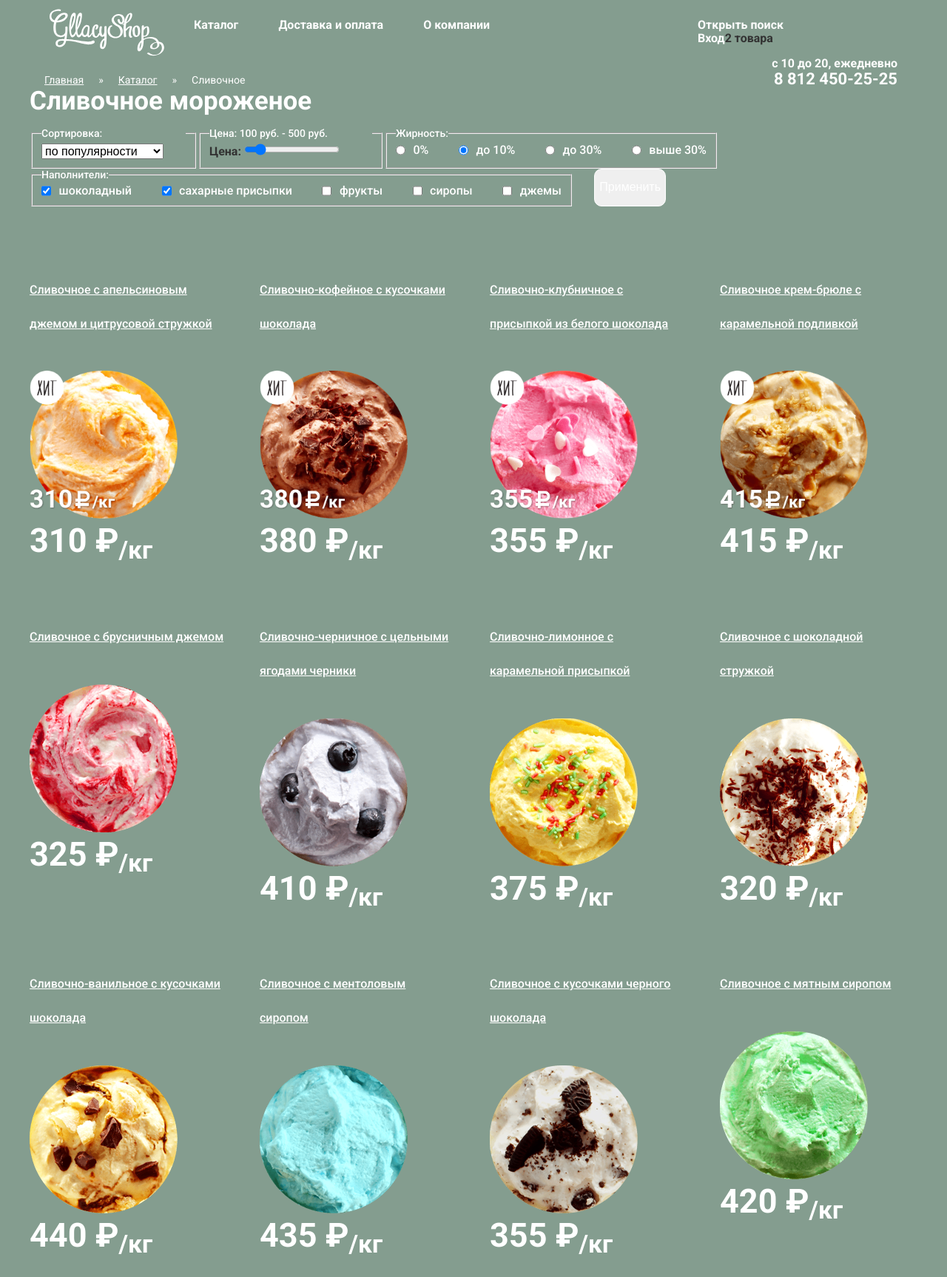
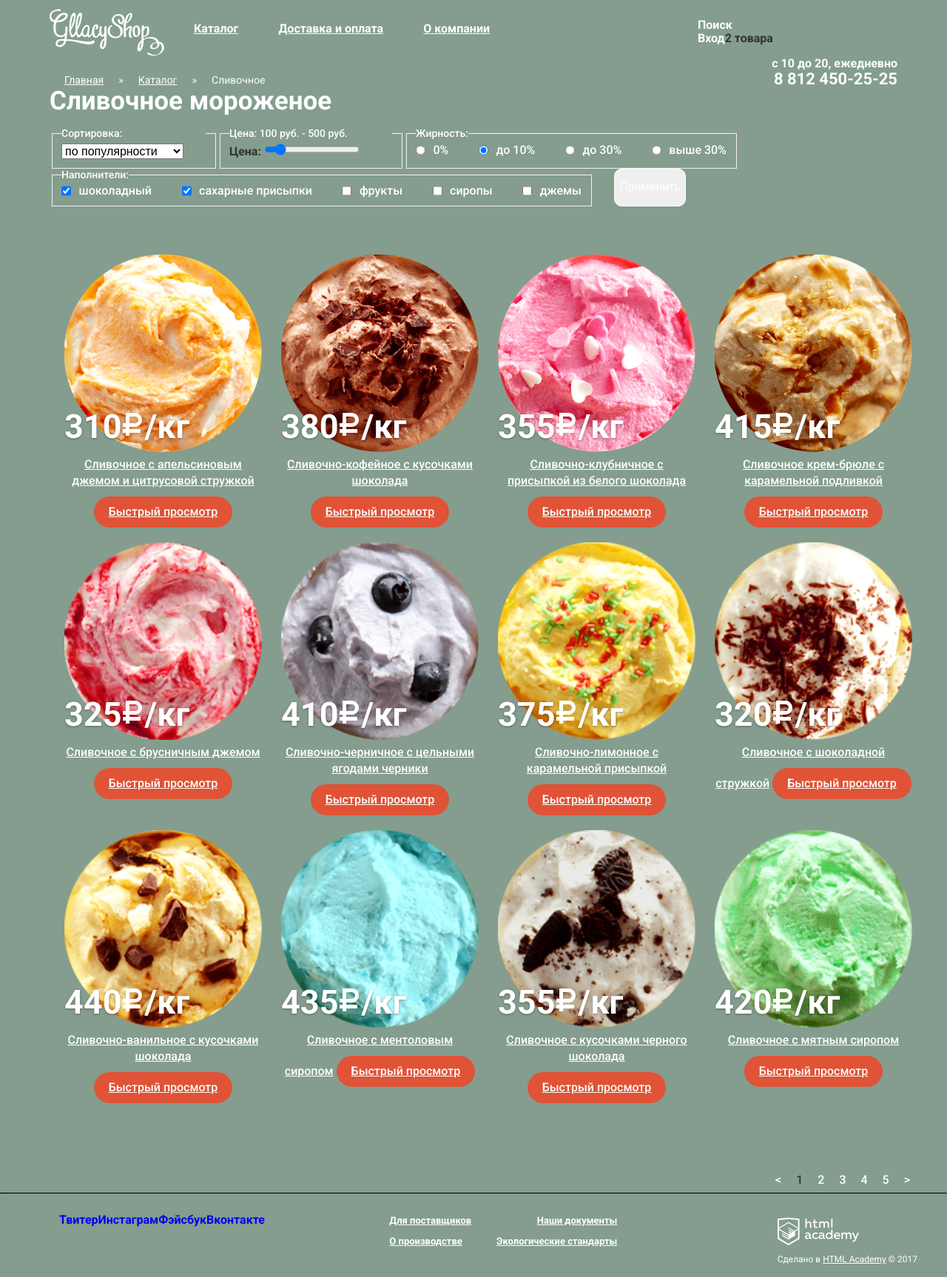
Before and after one commit to Lazarev-Denis/401603-gllacy, a plain HTML site: page catalog.html in a window 1280 px wide. Shown: the top 1726 px of the page at 74% size. Drawn offline with Linux system fonts and the light colour scheme.

Commit message:
Заливаю вновь исправленные сетки

```diff
--- a/catalog.html
+++ b/catalog.html
@@ -40,7 +40,7 @@
 						<h2 class="visually-hidden">Меню пользователя</h2>
 							<div class="head-search">
 								<form class="form-search" action="https://echo.htmlacademy.ru" method="post">
-									<a class="button-search" href="#">Открыть поиск</a>
+									<a class="button-search" href="#">Поиск</a>
 									<div class="search hidden-for-flex">
 										<input id="input-search" type="text" name="search" value="" placeholder="Что ищем?">
 										<label class="visually-hidden" for="input-search">Поле поиска</label>
@@ -167,165 +167,152 @@
 						</form>
 				</section>
 
-				<section class="catalog">
+				<section class="item-list">
 					<h2 class="visually-hidden">Все мороженки</h2>
-						<div class="catalog-container">
-							<ul class="catalog-list">
-								<li class="catalog-item catalog-item-active">
-									<h3>
-										<a href="#">Сливочное с апельсиновым джемом и цитрусовой стружкой</a>
-									</h3>
-										<div class="catalog-item-image">
+							<ul class="ice-cream-catalog">
+								<li class="catalog-item">
+									<div class="catalog-image-container">
 										<a href="#">
-											<img src="img/icehit1.png" width="200" height="200" alt="Сливочное с апельсиновым джемом и цитрусовой стружкой">
+											<img src="img/ice1.png" width="267"	height="267" alt="Апельсиновое мороженое">
 										</a>
+										<div class="item-price">
+											<span>310</span><img src="img/ruble.svg"><span">/кг</span>
 										</div>
-										<span class="catalog-item-price">
-											<b>310 ₽<sub>/кг</sub></b>
-										</span>
+										<a class="item-caption" href="#">Сливочное с апельсиновым джемом и цитрусовой стружкой</a>
+										<a class="button item-button" href="#">Быстрый просмотр</a>
+									</div>
 								</li>
-								<li class="catalog-item catalog-item-active">
-									<h3>
-										<a href="#">Сливочно-кофейное с кусочками шоколада</a>
-									</h3>
-										<div class="catalog-item-image">
+								<li class="catalog-item">
+									<div class="catalog-image-container">
 										<a href="#">
-											<img src="img/icehit2.png" width="200" height="200" alt="Сливочно-кофейное с кусочками шоколада">
+											<img src="img/ice2.png" width="267"	height="267" alt="Сливочно-кофейное с кусочками шоколада">
 										</a>
+										<div class="item-price">
+											<span>380</span><img src="img/ruble.svg"><span">/кг</span>
 										</div>
-										<span class="catalog-item-price">
-											<b>380 ₽<sub>/кг</sub></b>
-										</span>
+										<a class="item-caption" href="#">Сливочно-кофейное с кусочками шоколада</a>
+										<a class="button item-button" href="#">Быстрый просмотр</a>
+									</div>
 								</li>
-								<li class="catalog-item catalog-item-active">
-									<h3>
-										<a href="#">Сливочно-клубничное с присыпкой из белого шоколада</a>
-									</h3>
-										<div class="#">
-											<a href="catalog-item-.html">
-											<img src="img/icehit3.png" width="200" height="200" alt="Сливочно-клубничное с присыпкой из белого шоколада">
+								<li class="catalog-item">
+									<div class="catalog-image-container">
+										<a href="#">
+											<img src="img/ice3.png" width="267"	height="267" alt="Сливочно-клубничное с присыпкой из белого шоколада">
 										</a>
+										<div class="item-price">
+											<span>355</span><img src="img/ruble.svg"><span">/кг</span>
 										</div>
-										<span class="catalog-item-price">
-											<b>355 ₽<sub>/кг</sub></b>
-										</span>
+										<a class="item-caption" href="#">Сливочно-клубничное с присыпкой из белого шоколада</a>
+										<a class="button item-button" href="#">Быстрый просмотр</a>
+									</div>
 								</li>
-								<li class="catalog-item catalog-item-active">
-									<h3>
-										<a href="#">Сливочное крем-брюле с карамельной подливкой</a>
-									</h3>
-										<div class="catalog-item-image">
+								<li class="catalog-item">
+									<div class="catalog-image-container">
 										<a href="#">
-											<img src="img/icehit4.png" width="200" height="200" alt="Сливочное крем-брюле с карамельной подливкой">
+											<img src="img/ice4.png" width="267"	height="267" alt="Сливочное крем-брюле с карамельной подливкой">
 										</a>
+										<div class="item-price">
+											<span>415</span><img src="img/ruble.svg"><span">/кг</span>
 										</div>
-										<span class="catalog-item-price">
-											<b>415 ₽<sub>/кг</sub></b>
-										</span>
+										<a class="item-caption" href="#">Сливочное крем-брюле с карамельной подливкой</a>
+										<a class="button item-button" href="#">Быстрый просмотр</a>
+									</div>
 								</li>
-								<li class="catalog-item catalog-item-active">
-									<h3>
-										<a href="#">Сливочное с брусничным джемом</a>
-									</h3>
-										<div class="catalog-item-image">
+								<li class="catalog-item">
+									<div class="catalog-image-container">
 										<a href="#">
-											<img src="img/ice5.png" width="200" height="200" alt="Сливочное с брусничным джемом">
+											<img src="img/ice5.png" width="267"	height="267" alt="Сливочное с брусничным джемом">
 										</a>
+										<div class="item-price">
+											<span>325</span><img src="img/ruble.svg"><span">/кг</span>
 										</div>
-										<span class="catalog-item-price">
-											<b>325 ₽<sub>/кг</sub></b>
-										</span>
+										<a class="item-caption" href="#">Сливочное с брусничным джемом</a>
+										<a class="button item-button" href="#">Быстрый просмотр</a>
+									</div>
 								</li>
-								<li class="catalog-item catalog-item-active">
-									<h3>
-										<a href="#">Сливочно-черничное с цельными ягодами черники</a>
-									</h3>
-										<div class="catalog-item-image">
+								<li class="catalog-item">
+									<div class="catalog-image-container">
 										<a href="#">
-											<img src="img/ice6.png" width="200" height="200" alt="Сливочно-черничное с цельными ягодами черники">
+											<img src="img/ice6.png" width="267"	height="267" alt="Сливочно-черничное с цельными ягодами черники">
 										</a>
+										<div class="item-price">
+											<span>410</span><img src="img/ruble.svg"><span>/кг</span>
 										</div>
-										<span class="catalog-item-price">
-											<b>410 ₽<sub>/кг</sub></b>
-										</span>
+										<a class="item-caption" href="#">Сливочно-черничное с цельными ягодами черники</a>
+										<a class="button item-button" href="#">Быстрый просмотр</a>
+									</div>
 								</li>
-								<li class="catalog-item catalog-item-active">
-									<h3>
-										<a href="#">Сливочно-лимонное с карамельной присыпкой</a>
-									</h3>
-										<div class="catalog-item-image">
+								<li class="catalog-item">
+									<div class="catalog-image-container">
 										<a href="#">
-											<img src="img/ice7.png" width="200" height="200" alt="Сливочно-лимонное с карамельной присыпкой">
+											<img src="img/ice7.png" width="267"	height="267" alt="Сливочно-лимонное с карамельной присыпкой">
 										</a>
+										<div class="item-price">
+											<span>375</span><img src="img/ruble.svg"><span>/кг</span>
 										</div>
-										<span class="catalog-item-price">
-											<b>375 ₽<sub>/кг</sub></b>
-										</span>
+										<a class="item-caption" href="#">Сливочно-лимонное с карамельной присыпкой</a>
+										<a class="button item-button" href="#">Быстрый просмотр</a>
+									</div>
 								</li>
-								<li class="catalog-item catalog-item-active">
-									<h3>
-										<a href="#">Сливочное с шоколадной стружкой</a>
-									</h3>
-										<div class="catalog-item-image">
+								<li class="catalog-item">
+									<div class="catalog-image-container">
 										<a href="#">
-											<img src="img/ice8.png" width="200" height="200" alt="Сливочное с шоколадной стружкой">
+											<img src="img/ice8.png" width="267"	height="267" alt="Сливочное с шоколадной стружкой">
 										</a>
+										<div class="item-price">
+											<span>320</span><img src="img/ruble.svg"><span>/кг</span>
 										</div>
-										<span class="catalog-item-price">
-											<b>320 ₽<sub>/кг</sub></b>
-										</span>
+										<a class="item-caption" href="#">Сливочное с шоколадной стружкой</a>
+										<a class="button item-button" href="#">Быстрый просмотр</a>
+									</div>
 								</li>
-								<li class="catalog-item catalog-item-active">
-									<h3>
-										<a href="#">Сливочно-ванильное с кусочками шоколада</a>
-									</h3>
-										<div class="catalog-item-image">
+								<li class="catalog-item">
+									<div class="catalog-image-container">
 										<a href="#">
-											<img src="img/ice9.png" width="200" height="200" alt="Сливочно-ванильное с кусочками шоколада">
+											<img src="img/ice9.png" width="267"	height="267" alt="Сливочно-ванильное с кусочками шоколада">
 										</a>
+										<div class="item-price">
+											<span>440</span><img src="img/ruble.svg"><span>/кг</span>
 										</div>
-										<span class="catalog-item-price">
-											<b>440 ₽<sub>/кг</sub></b>
-										</span>
+										<a class="item-caption" href="#">Сливочно-ванильное с кусочками шоколада</a>
+										<a class="button item-button" href="#">Быстрый просмотр</a>
+									</div>
 								</li>
-								<li class="catalog-item catalog-item-active">
-									<h3>
-										<a href="#">Сливочноe с ментоловым сиропом</a>
-									</h3>
-										<div class="catalog-item-image">
+								<li class="catalog-item">
+									<div class="catalog-image-container">
 										<a href="#">
-											<img src="img/ice10.png" width="200" height="200" alt="Сливочноe с ментоловым сиропом">
+											<img src="img/ice10.png" width="267" height="267" alt="Сливочноe с ментоловым сиропом">
 										</a>
+										<div class="item-price">
+											<span>435</span><img src="img/ruble.svg"><span>/кг</span>
 										</div>
-										<span class="catalog-item-price">
-											<b>435 ₽<sub>/кг</sub></b>
-										</span>
+										<a class="item-caption" href="#">Сливочноe с ментоловым сиропом</a>
+										<a class="button item-button" href="#">Быстрый просмотр</a>
+									</div>
 								</li>
-								<li class="catalog-item catalog-item-active">
-									<h3>
-										<a href="#">Сливочное с кусочками черного шоколада</a>
-									</h3>
-										<div class="catalog-item-image">
+								<li class="catalog-item">
+									<div class="catalog-image-container">
 										<a href="#">
-											<img src="img/ice11.png" width="200" height="200" alt="Сливочное с кусочками черного шоколада">
+											<img src="img/ice11.png" width="267" height="267" alt="Сливочное с кусочками черного шоколада">
 										</a>
+										<div class="item-price">
+											<span>355</span><img src="img/ruble.svg"><span>/кг</span>
 										</div>
-										<span class="catalog-item-price">
-											<b>355 ₽<sub>/кг</sub></b>
-										</span>
+										<a class="item-caption" href="#">Сливочное с кусочками черного шоколада</a>
+										<a class="button item-button" href="#">Быстрый просмотр</a>
+									</div>
 								</li>
-								<li class="catalog-item catalog-item-active">
-									<h3>
-										<a href="#">Сливочное с мятным сиропом</a>
-									</h3>
-										<div class="catalog-item-image">
+								<li class="catalog-item">
+									<div class="catalog-image-container">
 										<a href="#">
-											<img src="img/ice12.png" width="200" height="200" alt="Сливочное с мятным сиропом">
+											<img src="img/ice12.png" width="267" height="267" alt="Сливочное с мятным сиропом">
 										</a>
+										<div class="item-price">
+											<span>420</span><img src="img/ruble.svg"><span>/кг</span>
 										</div>
-										<span class="catalog-item-price">
-											<b>420 ₽<sub>/кг</sub></b>
-										</span>
+										<a class="item-caption" href="#">Сливочное с мятным сиропом</a>
+										<a class="button item-button" href="#">Быстрый просмотр</a>
+									</div>
 								</li>
 							</ul>
 						</div>
--- a/css/style.css
+++ b/css/style.css
@@ -57,6 +57,14 @@ input[type="radio"].visually-hidden {
 	color: #ffffff;
 	font-weight: bold;
 }
+
+.item-caption {
+	font-size: 16px;
+	line-height: 22px;
+	color: #ffffff;
+	font-weight: normal;
+}
+
 h3 > a {
 	font-size: 16px;
 	line-height: 22px;
@@ -96,25 +104,43 @@ h3 > a {
 	list-style: none;
 	justify-content: space-between;
 	width: 400px;
-	margin-top: 25px;
+	margin-top: 30px;
 }
 
 .sub-menu {
-	list-style: none;
-}
-
-.site-navigation .sub-menu {
-	display: none;
+	position: absolute;
+    top: 47px;
+    display: none;
+    box-sizing: border-box;
+    width: 143px;
+    margin-left: -7px;
+    padding: 0;
+    overflow: hidden;
+    list-style: none;
+    background-color: #f7f6f3;
+    border-radius: 5px;
+    box-shadow: 0 20px 20px rgba(0,0,0,.4);
 }
 
 .site-navigation > li:hover .sub-menu {
     display: block;
 }
 
-.site-navigation a,
+.site-navigation a {
+	display: block;
+	color: #ffffff;
+	text-decoration: underline;
+}
+
 .sub-menu a {
 	display: block;
-	color: #ffffff;
+    padding: 8px 5px 8px 22px;
+    font-weight: 400;
+    font-size: 14px;
+    line-height: 16px;
+    color: #323232;
+    white-space: normal;
+    text-decoration: none;
 }
 
 .user-menu-info {
@@ -134,7 +160,6 @@ h3 > a {
 }
 
 .head-search {
-
 }
 
 .user-form {
@@ -146,6 +171,7 @@ h3 > a {
 	padding: 0;
 	text-align: right;
 	width: 270px;
+
 }
 
 .info-menu a {
@@ -159,7 +185,7 @@ h3 > a {
 .site-navigation a:hover,
 .site-navigation a:focus {
 	color: #242424;
-	background: #ffffff;
+	background-color: #f7f6f3;
 }
 
 .sub-menu a:hover{
@@ -293,28 +319,62 @@ h3 > a {
 	margin-left: 350px;
 }
 
-.ice-cream-index {
+.ice-cream-catalog {
 	display: flex;
+	flex-wrap: wrap;
 	width: 1146px;
 	justify-content: space-between;
 	margin: 0 auto;
 	margin-top: 40px;
-	position: relative;
 	list-style: none;
 }
 
-.img-hit {
-	position: absolute;
+.ice-cream-catalog p {
+	width: 267px;
+	text-align: center;
+	text-decoration: underline;
+	color: #ffffff;
 }
 
-.price-kg {
-	position: absolute;
-	top: 215px;
+.catalog-item {
+    text-align: center;
+	width: 267px;
+	padding: 0;
+  	margin: 0;
+	margin-bottom: 20px;
+	margin-right: 20px;
 }
 
-.ice-cream-index p {
-	width: 267px;
-	text-align: center;
+.catalog-image-container {
+	position: relative;
+}
+
+.item-price {
+	position: absolute;
+	left: 0;
+	top: 210px;
+	color: #ffffff;
+	font-size: 45px;
+	line-height: 45px;
+	font-weight: 700;
+	text-shadow: 0 1px 3px rgba(49,50,53,.5);
+	z-index: 2;
+}
+
+.catalog-item-hit {
+	position: relative;
+    margin-bottom: 10px;
+}
+
+.catalog-item-hit::before {
+    content: "";
+    position: absolute;
+    top: 0;
+    left: 0;
+    width: 61px;
+    height: 61px;
+    background-image: url(../img/hit.svg);
+    z-index: 2;
 }
 
 .info-gllacy {
@@ -322,36 +382,35 @@ h3 > a {
 	width: 1146px;
 	height: 306px;
 	margin: 0 auto;
-	border-radius: 15px;
-	background-image: url(../img/wafer.png);
-    box-shadow: inset 0 0 0 2px rgb(234, 255, 45);
+}
 
+.info-about-us {
+    padding: 15px 0;
+    background: #ebdfc6 url(../img/wafer.png);
+    border-radius: 15px;
 }
 
 .info-caption {
 	width: 1146px;
 	padding-left: 20px;
-	padding-top: 25px;
-	background: rgba(234, 255, 45, 0.2);
-    box-shadow: inset 0 0 0 2px rgb(234, 255, 45);
+	padding-top: 5px;
 }
 
-.features {
-	display: flex;
-	flex-direction: column;
-
-	background: rgba(234, 255, 45, 0.2);
-    box-shadow: inset 0 0 0 2px rgb(234, 255, 45);
+.info-about-us .features {
+    margin: 0;
+    padding: 0;
 }
 
 .feature {
-	flex-wrap: wrap;
-	width: 530px;
-	background: rgba(234, 255, 45, 0.2);
-    box-shadow: inset 0 0 0 2px rgb(234, 255, 45);
+	display: inline-block;
+	box-sizing: border-box;
+	width: 565px;
+    margin-right: 2px;
+    padding: 17px 8px 10px 76px;
+    list-style-type: none;
+    vertical-align: top;
+    color: #323232;
 }
-
-
 
 .info-gllacy b {
 	font-size: 24px;
@@ -448,8 +507,8 @@ h3 > a {
 
  .button {
  	display: inline-block;
-	padding-right: 20px;
-	padding-left: 20px;
+ 	margin-top: 10px;
+	padding: 10px 20px;
  	border-radius: 30px;
  	background: #e05336;
  	color: #ffffff;
@@ -466,27 +525,33 @@ h3 > a {
  	background: #db5137;
  }
 
-.map {
-	display: flex;
-	background-image: url(../img/map.jpg);
-	width: 1200px;
-	height: 430px;
-	position: relative;
-	background-repeat: no-repeat;
-	margin-right: auto;
-	margin-left: auto;
-	margin-top: 40px;
+.map{
+    width: 100%;
+    min-height: 430px;
+    background: url(../img/map.png) no-repeat;
+    background-size: cover;
+    margin-top: 37px;
+    padding-top: 65px 27px;
+}
+
+.map-adres-container {
+	width: 1146px;
+	margin: 0 auto;
+	padding-top: 63px;
 }
 
 .info-map {
-	position: absolute;
-	width: 255px;
-	margin-left: 900px;
-	margin-top: 70px;
+	width: 240px;
+	margin-left: auto;
+	background: #ffffff;
+	border-radius: 15px;
+	padding: 28px 40px;
 }
 
 .button-feedback {
-	padding: 10px 27px;
+	text-align: center;
+	width: 210px;
+	margin-top: 25px;
 }
 
 .info-map p {
@@ -501,6 +566,7 @@ h3 > a {
  	line-height: 20px;
  	font-weight: 400;
  	font-style: normal;
+ 	margin: 5px auto;
  }
 
 .feedback-info b {
@@ -602,30 +668,24 @@ hr {
 .breadcrumbs-container {
 	display: flex;
 	flex-direction: column;
-	width: 1200px;
+	width: 1146px;
 	padding: 0;
   	margin: -35px;
 	margin-right: auto;
 	margin-left: auto;
+}
 
-	/*background: rgba(234, 255, 45, 0.2);
-    box-shadow: inset 0 0 0 2px rgb(234, 255, 45);*/
-}
 .breadcrumbs-container ul {
 	display: flex;
 	width: 100%;
 	margin: 0;
 	padding: 0;
-	/*background: rgba(234, 255, 45, 0.2);
-    box-shadow: inset 0 0 0 2px rgb(234, 255, 45);*/
 }
 
 .breadcrumbs-container h1 {
 	width: 100%;
 	margin: 0;
 	padding: 0;
-	/*background: rgba(234, 255, 45, 0.2);
-    box-shadow: inset 0 0 0 2px rgb(234, 255, 45);*/
 }
 
 .breadcrumbs,
@@ -648,14 +708,12 @@ hr {
 
 .filters {
 	display: flex;
-	width: 1200px;
+	width: 1146px;
 	padding: 0;
 	margin: 0;
 	margin-right: auto;
 	margin-left: auto;
 	margin-top: 50px;
-	/*background: rgba(234, 255, 45, 0.2);
-    box-shadow: inset 0 0 0 2px rgb(234, 255, 45);*/
 }
 
 .filter-row1 {
@@ -664,15 +722,11 @@ hr {
 	padding: 0;
 	margin: 0;
 	justify-content: space-between;
-	/*background: rgba(234, 255, 45, 0.2);
-    box-shadow: inset 0 0 0 2px rgb(234, 255, 45);*/
 }
 
 .filter-row2 {
 	padding: 0;
 	margin: 0;
-	/*background: rgba(234, 255, 45, 0.2);
-    box-shadow: inset 0 0 0 2px rgb(234, 255, 45);*/
 }
 
 .filter-sorting {
@@ -768,7 +822,7 @@ hr {
 	color: #323232;
 }
 
-.catalog-container {
+.item-list {
 	display: flex;
 	margin-top: 25px;
 	width: 1200px;
@@ -783,22 +837,9 @@ hr {
   	flex-wrap: wrap;
   	justify-content: space-between;
 	list-style: none;
-	/*background: rgba(234, 255, 45, 0.2);
-    box-shadow: inset 0 0 0 2px rgb(234, 255, 45);*/
 }
 
-.catalog-item {
-	width: 267px;
-	padding: 0;
-  	margin: 0;
-	margin-bottom: 20px;
-	margin-right: 20px;
-	font-size: 45px;
-	line-height: 45px;
-	color: #ffffff;
-	/*background: rgba(234, 255, 45, 0.2);
-    box-shadow: inset 0 0 0 2px rgb(234, 255, 45);*/
-}
+
 
 .catalog-item:nth-child(4n) {
     margin-right: 0;
@@ -825,8 +866,6 @@ hr {
 	line-height: 18px;
 	font-weight: 500;
 	color: #ffffff;
-	/*background: rgba(234, 255, 45, 0.2);
-    box-shadow: inset 0 0 0 2px rgb(234, 255, 45);*/
 }
 
 .pagination-list a {
```
Also changed, not shown: index.html (+50 -25 lines), img/ice1.png (added), img/ice2.png (added), img/ice3.png (added), img/ice4.png (added), img/icehit1.png (deleted), img/icehit2.png (deleted), img/icehit3.png (deleted), img/icehit4.png (deleted). Lines whose indentation alone changed are shown as unchanged.
